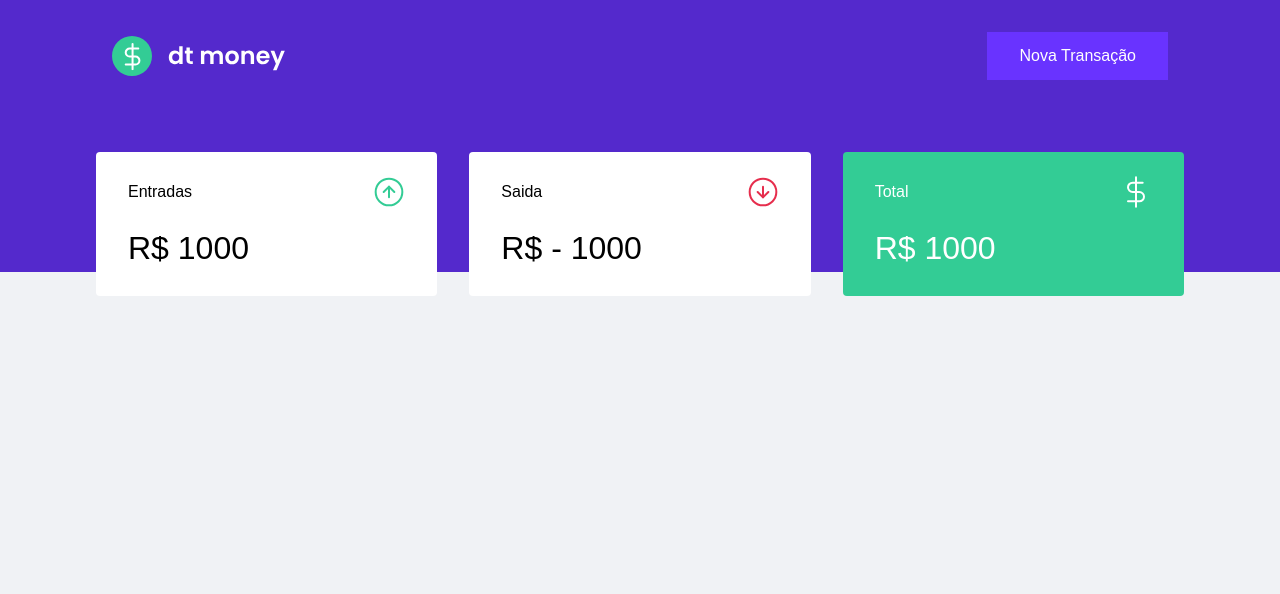
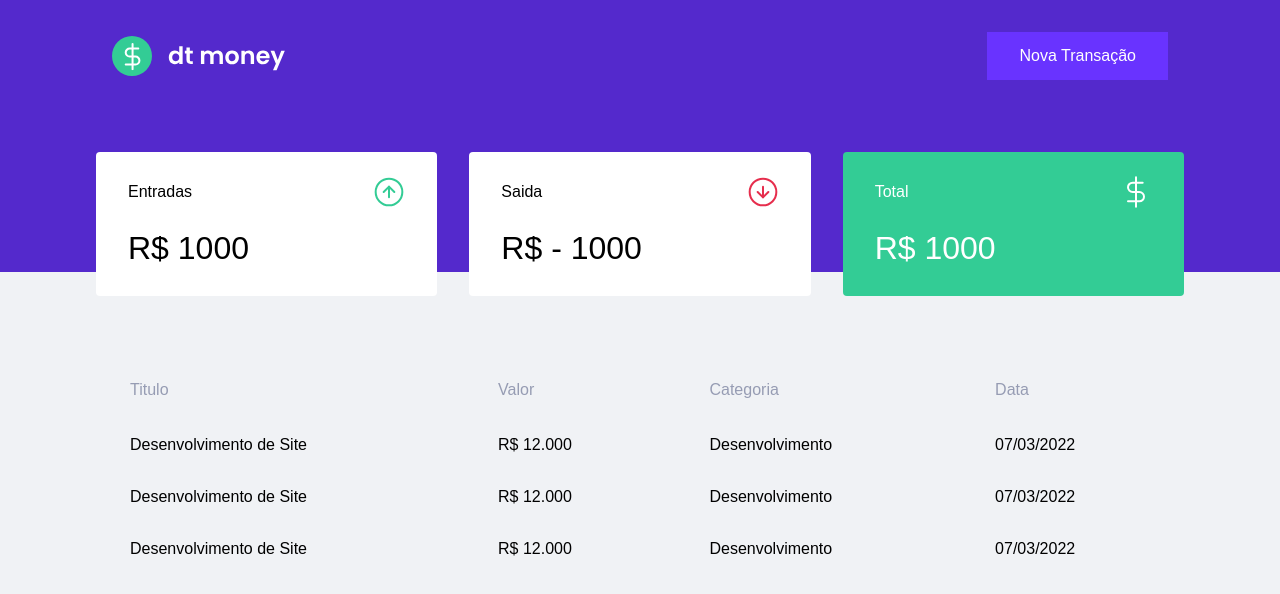
Before and after one commit to pedrofdnn/RocektSeat, a React (Create React App) app in the folder React.js/Modulo 2/dtmoney/: page / in a window 1280 px wide. Shown: the top 594 px of the page. Built offline with nearby package versions, Linux system fonts and the light colour scheme.

Commit message:
criação das tabelas
Criação das tabelas e aplicação de CSS.

```diff
--- a/React.js/Modulo 2/dtmoney/src/components/Dashboard/index.tsx
+++ b/React.js/Modulo 2/dtmoney/src/components/Dashboard/index.tsx
@@ -1,4 +1,5 @@
 import { Summary } from "../Summary";
+import { TransactionsTable } from "../TransactionsTable/Index";
 
 import { Container } from "./styles";
 
@@ -6,9 +7,8 @@ import { Container } from "./styles";
 export function Dashboard() {
     return (
         <Container>
-
-            <Summary/>
-
+            <Summary />
+            <TransactionsTable />
         </Container>
     )
 };
--- /dev/null
+++ b/React.js/Modulo 2/dtmoney/src/components/TransactionsTable/Index.tsx
@@ -0,0 +1,43 @@
+import { Container } from "./styles";
+
+export function TransactionsTable() {
+    return (
+        <div>
+            <Container>
+                <table>
+                    <thead>
+                        <tr>
+                            <th>Titulo</th>
+                            <th>Valor</th>
+                            <th>Categoria</th>
+                            <th>Data</th>
+                        </tr>
+                    </thead>
+                    <tbody>
+                        <tr>
+                            <td>Desenvolvimento de Site</td>
+                            <td>R$ 12.000</td>
+                            <td>Desenvolvimento</td>
+                            <td>07/03/2022</td>
+                        </tr>
+
+                        <tr>
+                            <td>Desenvolvimento de Site</td>
+                            <td>R$ 12.000</td>
+                            <td>Desenvolvimento</td>
+                            <td>07/03/2022</td>
+                        </tr>
+
+                        <tr>
+                            <td>Desenvolvimento de Site</td>
+                            <td>R$ 12.000</td>
+                            <td>Desenvolvimento</td>
+                            <td>07/03/2022</td>
+                        </tr>
+
+                    </tbody>
+                </table>
+            </Container>
+        </div>
+    )
+}
--- /dev/null
+++ b/React.js/Modulo 2/dtmoney/src/components/TransactionsTable/styles.ts
@@ -0,0 +1,25 @@
+import styled from "styled-components";
+
+export const Container = styled.div`
+ margin-top:4rem ; // para aumentar somente a margin de cima
+
+ table{
+    width:100% ; //para pegar toda largura
+    border-spacing:0 0 0.5rem ; // para dar espaçamentos
+
+ th {
+    color:var(--text-body) ;
+    font-weight: 400 ;
+    padding: 1rem 2rem ;
+    text-align: left ;
+    line-height: 1.5rem ;
+ }
+
+ td{
+     padding: 1rem 2rem;
+     border: 0;
+     border-color: var(--shape);
+ }
+
+ }
+`;
```
